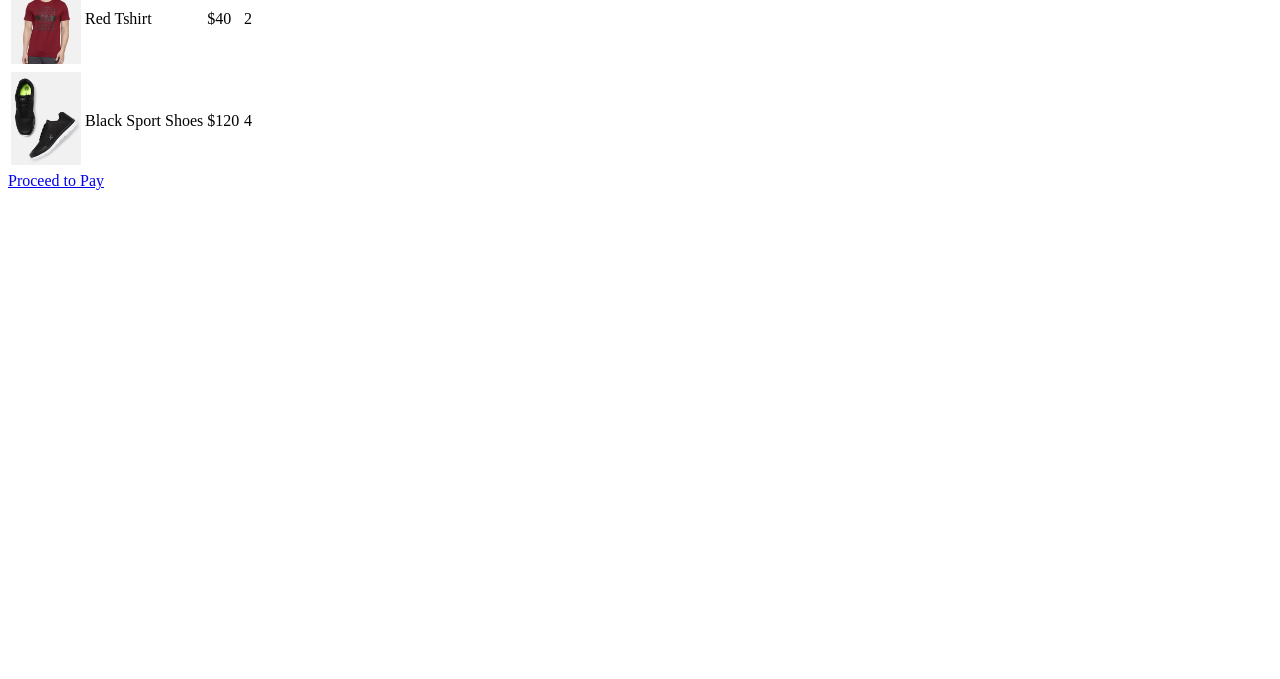
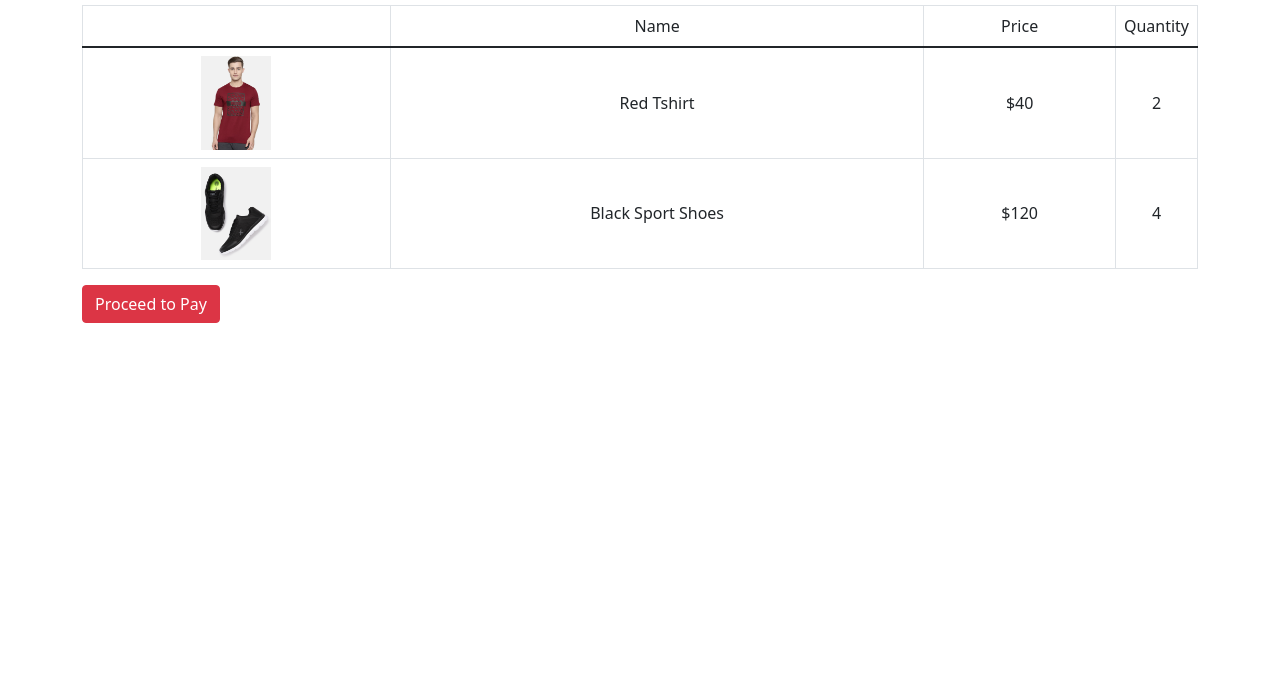
Before and after one commit to adityasukhwani/Task_3, a plain HTML site: page checkout.html in a window 1280 px wide. Shown: the part 121-800 px from the top of the page. Drawn offline with nearby package versions, Linux system fonts and the light colour scheme.

Commit message:
Updated html file

```diff
--- a/checkout.html
+++ b/checkout.html
@@ -6,6 +6,9 @@
     <meta http-equiv="X-UA-Compatible" content="IE=edge">
     <meta name="viewport" content="width=device-width, initial-scale=1.0">
     <title>Cart Details</title>
+     <link rel="stylesheet" href="checkout.css">
+    <link href="https://cdn.jsdelivr.net/npm/bootstrap@5.1.3/dist/css/bootstrap.min.css" rel="stylesheet" integrity="sha384-1BmE4kWBq78iYhFldvKuhfTAU6auU8tT94WrHftjDbrCEXSU1oBoqyl2QvZ6jIW3" crossorigin="anonymous">
+    <link href="https://fonts.googleapis.com/css2?family=Lato:wght@300&display=swap" rel="stylesheet">
 </head>
 <body>
      <div class="container">
```
